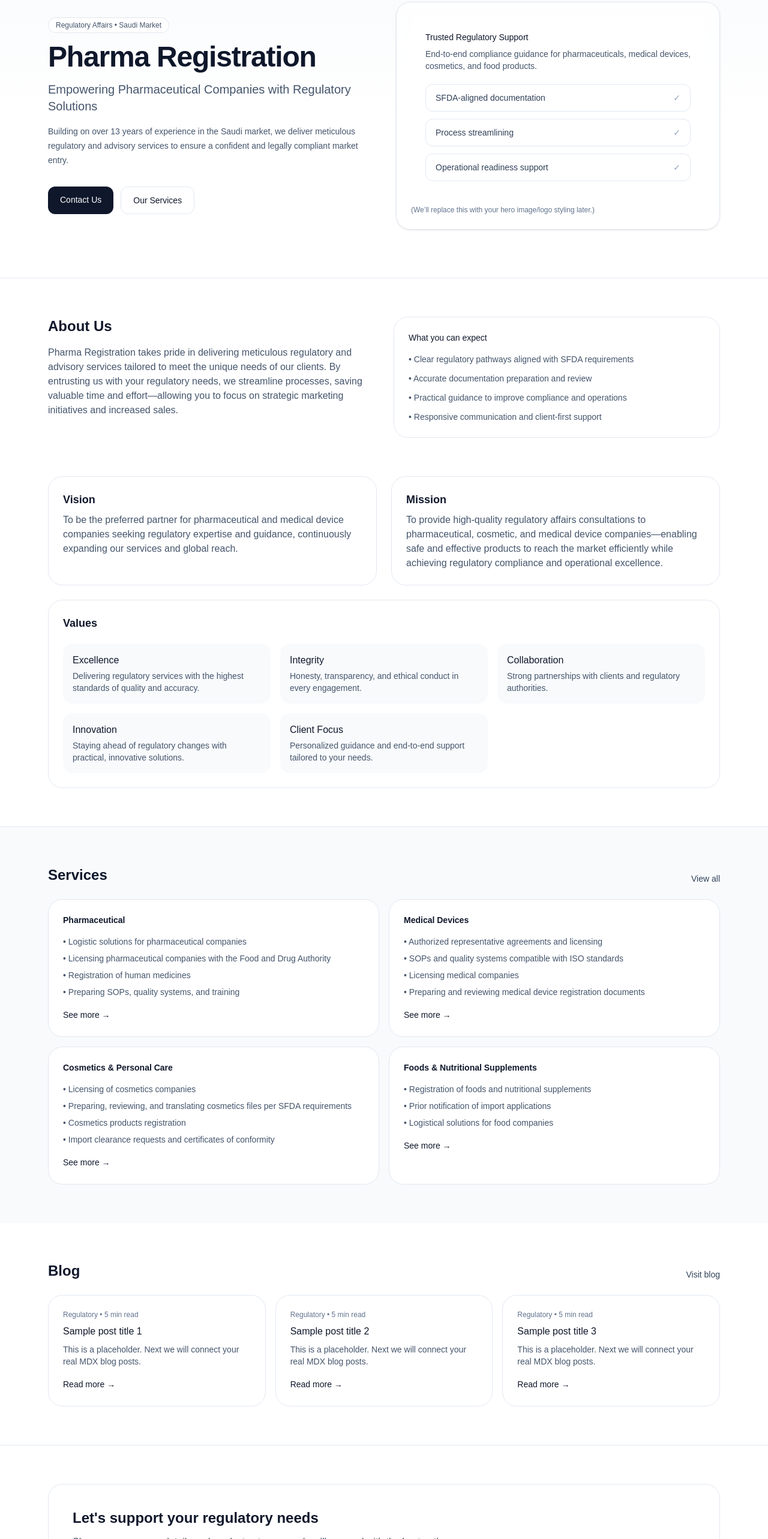
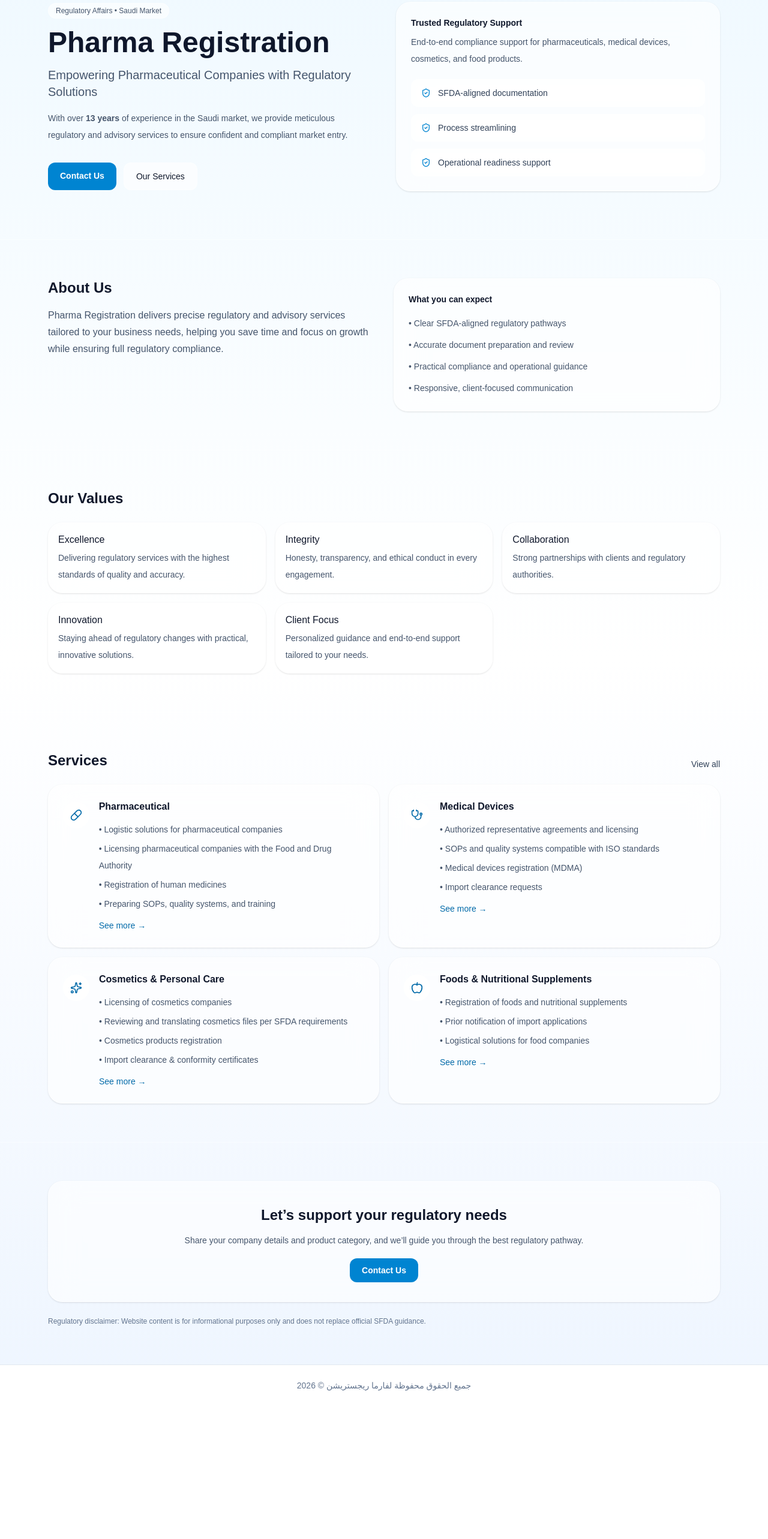
Before and after one commit to Nusamaj/pharma-registration, a Next.js app: page /en in a window 1280 px wide. Shown: the part 140-2706 px from the top of the page at 60% size. After the commit the page ends 2484 px from the top, so only its background shows below. Built offline with nearby package versions, Linux system fonts and the light colour scheme.

Commit message:
Update contact page

```diff
--- a/src/app/en/page.tsx
+++ b/src/app/en/page.tsx
@@ -1,42 +1,40 @@
 import Link from "next/link";
+import { Pill, Stethoscope, Sparkles, Apple, ShieldCheck } from "lucide-react";
 
 const services = [
   {
     title: "Pharmaceutical",
+    icon: Pill,
     items: [
       "Logistic solutions for pharmaceutical companies",
       "Licensing pharmaceutical companies with the Food and Drug Authority",
       "Registration of human medicines",
       "Preparing SOPs, quality systems, and training",
-      "Solutions for the RSD system",
-      "Consultations to ensure correct implementation of GDP",
-      "Establishing and equipping medical warehouses",
     ],
   },
   {
     title: "Medical Devices",
+    icon: Stethoscope,
     items: [
       "Authorized representative agreements and licensing",
       "SOPs and quality systems compatible with ISO standards",
-      "Licensing medical companies",
-      "Preparing and reviewing medical device registration documents",
-      "Register medical devices (MDMA)",
-      "Medical devices import clearance requests",
-      "Logistical solutions for medical device companies",
+      "Medical devices registration (MDMA)",
+      "Import clearance requests",
     ],
   },
   {
     title: "Cosmetics & Personal Care",
+    icon: Sparkles,
     items: [
       "Licensing of cosmetics companies",
-      "Preparing, reviewing, and translating cosmetics files per SFDA requirements",
+      "Reviewing and translating cosmetics files per SFDA requirements",
       "Cosmetics products registration",
-      "Import clearance requests and certificates of conformity",
-      "Logistical solutions for cosmetics companies",
+      "Import clearance & conformity certificates",
     ],
   },
   {
     title: "Foods & Nutritional Supplements",
+    icon: Apple,
     items: [
       "Registration of foods and nutritional supplements",
       "Prior notification of import applications",
@@ -70,18 +68,17 @@
 
 export default function EnHomePage() {
   return (
-    <main className="min-h-screen bg-white text-slate-900">
+    <main className="min-h-screen bg-gradient-to-b from-sky-50 via-white to-blue-50 text-slate-900">
       {/* HERO */}
-      <section className="border-b border-slate-200 bg-gradient-to-b from-slate-50 via-white to-white">
-
+      <section className="border-b border-white/40">
         <div className="mx-auto max-w-6xl px-4 py-14 md:py-20">
           <div className="grid items-center gap-10 md:grid-cols-2">
-            <div>
-              <p className="inline-flex items-center gap-2 rounded-full border border-slate-200 bg-white px-3 py-1 text-xs text-slate-600">
+            <div className="fade-up">
+              <p className="inline-flex items-center gap-2 rounded-full border border-white/40 bg-white/60 backdrop-blur px-3 py-1 text-xs text-slate-600">
                 Regulatory Affairs • Saudi Market
               </p>
 
-              <h1 className="mt-4 text-3xl font-semibold tracking-tight md:text-5xl">
+              <h1 className="mt-4 text-3xl font-semibold md:text-5xl">
                 Pharma Registration
               </h1>
 
@@ -89,39 +86,38 @@
                 Empowering Pharmaceutical Companies with Regulatory Solutions
               </p>
 
-              <p className="mt-4 max-w-xl text-sm leading-6 text-slate-600">
-                Building on over 13 years of experience in the Saudi market, we
-                deliver meticulous regulatory and advisory services to ensure a
-                confident and legally compliant market entry.
+              <p className="mt-4 max-w-xl text-sm leading-7 text-slate-600">
+                With over <span className="font-semibold">13 years</span> of
+                experience in the Saudi market, we provide meticulous regulatory
+                and advisory services to ensure confident and compliant market
+                entry.
               </p>
 
               <div className="mt-8 flex flex-wrap gap-3">
                 <Link
                   href="/en/contact"
-                  className="rounded-xl bg-slate-900 px-5 py-3 text-sm font-medium text-white hover:bg-slate-800"
+                  className="rounded-xl bg-sky-600 px-5 py-3 text-sm font-semibold text-white hover:bg-sky-700"
                 >
                   Contact Us
                 </Link>
                 <Link
                   href="/en/services"
-                  className="rounded-xl border border-slate-200 px-5 py-3 text-sm font-medium hover:bg-slate-50"
+                  className="rounded-xl border border-white/40 bg-white/60 backdrop-blur px-5 py-3 text-sm font-medium hover:bg-white/70"
                 >
                   Our Services
                 </Link>
               </div>
             </div>
 
-            {/* HERO CARD (مكان لصورة/Illustration لاحقًا) */}
-            <div className="rounded-3xl border border-slate-200 bg-white/70 backdrop-blur p-6 shadow-sm">
-
-              <div className="rounded-2xl bg-white p-6">
-                <p className="text-sm font-medium">Trusted Regulatory Support</p>
-                <p className="mt-2 text-sm text-slate-600">
-                  End-to-end compliance guidance for pharmaceuticals, medical
+            {/* HERO GLASS CARD */}
+            <div className="glass-card glass-card-hover p-6 fade-up">
+              <p className="text-sm font-semibold">Trusted Regulatory Support</p>
+              <p className="mt-2 text-sm text-slate-600 leading-7">
+                End-to-end compliance support for pharmaceuticals, medical
                 devices, cosmetics, and food products.
               </p>
 
-                <div className="mt-5 grid gap-3">
+              <div className="mt-5 space-y-3">
                 {[
                   "SFDA-aligned documentation",
                   "Process streamlining",
@@ -129,18 +125,13 @@
                 ].map((x) => (
                   <div
                     key={x}
-                      className="flex items-center justify-between rounded-xl border border-slate-200 bg-white px-4 py-3 text-sm"
+                    className="flex items-center gap-3 rounded-xl border border-white/40 bg-white/60 backdrop-blur px-4 py-3 text-sm"
                   >
+                    <ShieldCheck className="h-4 w-4 text-sky-600" />
                     <span className="text-slate-700">{x}</span>
-                      <span className="text-slate-400">✓</span>
                   </div>
                 ))}
               </div>
-              </div>
-
-              <p className="mt-4 text-xs text-slate-500">
-                (We’ll replace this with your hero image/logo styling later.)
-              </p>
             </div>
           </div>
         </div>
@@ -149,59 +140,41 @@
       {/* ABOUT */}
       <section className="mx-auto max-w-6xl px-4 py-12 md:py-16">
         <div className="grid gap-8 md:grid-cols-2">
-          <div>
+          <div className="fade-up">
             <h2 className="text-2xl font-semibold">About Us</h2>
-            <p className="mt-4 text-slate-600">
-              Pharma Registration takes pride in delivering meticulous
-              regulatory and advisory services tailored to meet the unique needs
-              of our clients. By entrusting us with your regulatory needs, we
-              streamline processes, saving valuable time and effort—allowing you
-              to focus on strategic marketing initiatives and increased sales.
+            <p className="mt-4 text-slate-600 leading-7">
+              Pharma Registration delivers precise regulatory and advisory
+              services tailored to your business needs, helping you save time
+              and focus on growth while ensuring full regulatory compliance.
             </p>
           </div>
 
-          <div className="rounded-3xl border border-slate-200 bg-white p-6">
-            <p className="text-sm font-medium">What you can expect</p>
-            <ul className="mt-4 space-y-3 text-sm text-slate-600">
-              <li>• Clear regulatory pathways aligned with SFDA requirements</li>
-              <li>• Accurate documentation preparation and review</li>
-              <li>• Practical guidance to improve compliance and operations</li>
-              <li>• Responsive communication and client-first support</li>
+          <div className="glass-card glass-card-hover p-6 fade-up">
+            <p className="text-sm font-semibold">What you can expect</p>
+            <ul className="mt-4 space-y-2 text-sm text-slate-600 leading-7">
+              <li>• Clear SFDA-aligned regulatory pathways</li>
+              <li>• Accurate document preparation and review</li>
+              <li>• Practical compliance and operational guidance</li>
+              <li>• Responsive, client-focused communication</li>
             </ul>
           </div>
         </div>
       </section>
 
-      {/* VISION / MISSION / VALUES */}
-      <section className="mx-auto max-w-6xl px-4 pb-12 md:pb-16">
-        <div className="grid gap-6 md:grid-cols-2">
-          <div className="rounded-3xl border border-slate-200 p-6">
-            <h3 className="text-lg font-semibold">Vision</h3>
-            <p className="mt-2 text-slate-600">
-              To be the preferred partner for pharmaceutical and medical device
-              companies seeking regulatory expertise and guidance, continuously
-              expanding our services and global reach.
+      {/* VALUES */}
+      <section className="border-t border-white/40">
+        <div className="mx-auto max-w-6xl px-4 py-12 md:py-16">
+          <h2 className="text-2xl font-semibold fade-up">Our Values</h2>
+          <div className="mt-6 grid gap-4 sm:grid-cols-2 lg:grid-cols-3">
+            {values.map((v) => (
+              <div
+                key={v.title}
+                className="glass-card glass-card-hover p-4 fade-up"
+              >
+                <p className="font-medium">{v.title}</p>
+                <p className="mt-1 text-sm text-slate-600 leading-7">
+                  {v.text}
                 </p>
-          </div>
-
-          <div className="rounded-3xl border border-slate-200 p-6">
-            <h3 className="text-lg font-semibold">Mission</h3>
-            <p className="mt-2 text-slate-600">
-              To provide high-quality regulatory affairs consultations to
-              pharmaceutical, cosmetic, and medical device companies—enabling
-              safe and effective products to reach the market efficiently while
-              achieving regulatory compliance and operational excellence.
-            </p>
-          </div>
-        </div>
-
-        <div className="mt-6 rounded-3xl border border-slate-200 p-6">
-          <h3 className="text-lg font-semibold">Values</h3>
-          <div className="mt-5 grid gap-4 sm:grid-cols-2 lg:grid-cols-3">
-            {values.map((v) => (
-              <div key={v.title} className="rounded-2xl bg-slate-50 p-4">
-                <p className="font-medium">{v.title}</p>
-                <p className="mt-1 text-sm text-slate-600">{v.text}</p>
               </div>
             ))}
           </div>
@@ -209,7 +182,7 @@
       </section>
 
       {/* SERVICES PREVIEW */}
-      <section className="border-t border-slate-200 bg-slate-50">
+      <section className="border-t border-white/40">
         <div className="mx-auto max-w-6xl px-4 py-12 md:py-16">
           <div className="flex items-end justify-between gap-4">
             <h2 className="text-2xl font-semibold">Services</h2>
@@ -222,83 +195,56 @@
           </div>
 
           <div className="mt-6 grid gap-4 md:grid-cols-2">
-            {services.map((s) => (
+            {services.map((s) => {
+              const Icon = s.icon;
+              return (
                 <div
                   key={s.title}
-                className="rounded-3xl border border-slate-200 bg-white p-6"
+                  className="glass-card glass-card-hover p-6 fade-up"
                 >
-                <p className="text-sm font-semibold">{s.title}</p>
-                <ul className="mt-4 space-y-2 text-sm text-slate-600">
-                  {s.items.slice(0, 4).map((item) => (
+                  <div className="flex items-start gap-4">
+                    <div className="glass-icon mt-1">
+                      <Icon className="h-5 w-5 text-sky-700" />
+                    </div>
+
+                    <div>
+                      <p className="font-semibold">{s.title}</p>
+                      <ul className="mt-3 space-y-1 text-sm text-slate-600 leading-7">
+                        {s.items.map((item) => (
                           <li key={item}>• {item}</li>
                         ))}
                       </ul>
-                <div className="mt-4">
+
                       <Link
                         href="/en/services"
-                    className="text-sm font-medium text-slate-900 hover:underline"
+                        className="mt-3 inline-block text-sm font-medium text-sky-700 hover:underline"
                       >
                         See more →
                       </Link>
                     </div>
                   </div>
-            ))}
+                </div>
+              );
+            })}
           </div>
         </div>
       </section>
 
-      {/* BLOG PREVIEW */}
-      <section className="mx-auto max-w-6xl px-4 py-12 md:py-16">
-        <div className="flex items-end justify-between gap-4">
-          <h2 className="text-2xl font-semibold">Blog</h2>
-          <Link
-            href="/en/blog"
-            className="text-sm font-medium text-slate-700 hover:underline"
-          >
-            Visit blog
-          </Link>
-        </div>
-
-        <div className="mt-6 grid gap-4 md:grid-cols-3">
-          {[1, 2, 3].map((i) => (
-            <div
-              key={i}
-              className="rounded-3xl border border-slate-200 bg-white p-6"
-            >
-              <p className="text-xs text-slate-500">Regulatory • 5 min read</p>
-              <p className="mt-2 font-medium">Sample post title {i}</p>
-              <p className="mt-2 text-sm text-slate-600">
-                This is a placeholder. Next we will connect your real MDX blog
-                posts.
-              </p>
-              <div className="mt-4">
-                <Link
-                  href="/en/blog"
-                  className="text-sm font-medium text-slate-900 hover:underline"
-                >
-                  Read more →
-                </Link>
-              </div>
-            </div>
-          ))}
-        </div>
-      </section>
-
-      {/* CONTACT CTA */}
-      <section className="border-t border-slate-200">
+      {/* CTA */}
+      <section className="border-t border-white/40">
         <div className="mx-auto max-w-6xl px-4 py-12 md:py-16">
-          <div className="rounded-3xl border border-slate-200 bg-white p-8 md:p-10">
-            <h2 className="text-2xl font-semibold">
-              Let&apos;s support your regulatory needs
-            </h2>
-            <p className="mt-3 max-w-2xl text-slate-600">
-              Share your company details and product category, and we’ll respond
-              with the best pathway and required documentation.
+          <div className="glass-card p-10 text-center fade-up">
+            <h3 className="text-2xl font-semibold">
+              Let’s support your regulatory needs
+            </h3>
+            <p className="mx-auto mt-3 max-w-2xl text-sm text-slate-600 leading-7">
+              Share your company details and product category, and we’ll guide
+              you through the best regulatory pathway.
             </p>
             <div className="mt-6">
               <Link
                 href="/en/contact"
-                className="inline-flex rounded-xl bg-slate-900 px-5 py-3 text-sm font-medium text-white hover:bg-slate-800"
+                className="rounded-xl bg-sky-600 px-5 py-3 text-sm font-semibold text-white hover:bg-sky-700"
               >
                 Contact Us
               </Link>
@@ -307,7 +253,7 @@
 
           <p className="mt-6 text-xs text-slate-500">
             Regulatory disclaimer: Website content is for informational purposes
-            and does not replace official SFDA guidance.
+            only and does not replace official SFDA guidance.
           </p>
         </div>
       </section>
--- a/src/app/globals.css
+++ b/src/app/globals.css
@@ -71,3 +71,17 @@
 @keyframes fadeUp{
   to{ opacity:1; transform: translateY(0); }
 }
+/* ========== Glassmorphism – Medical Style ========== */
+
+.glass-card {
+  @apply rounded-3xl border border-white/40 bg-white/60 backdrop-blur-xl shadow-sm;
+}
+
+.glass-card-hover {
+  @apply transition hover:bg-white/70 hover:shadow-md;
+}
+
+.glass-icon {
+  @apply flex h-11 w-11 items-center justify-center rounded-full
+         bg-white/60 backdrop-blur border border-white/40;
+}
```
Also changed, not shown: src/app/ar/page.tsx (+95 -148 lines). Lines whose indentation alone changed are shown as unchanged.
